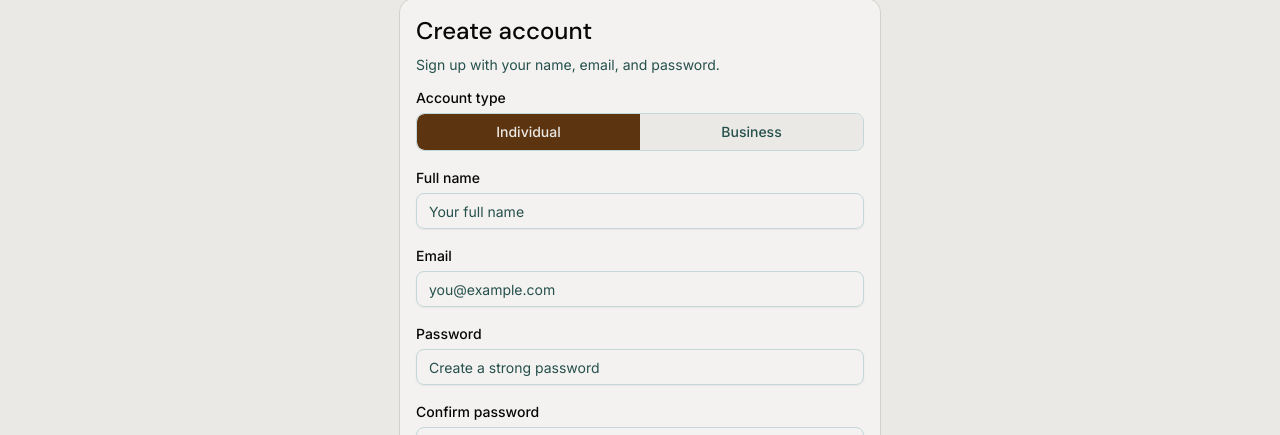
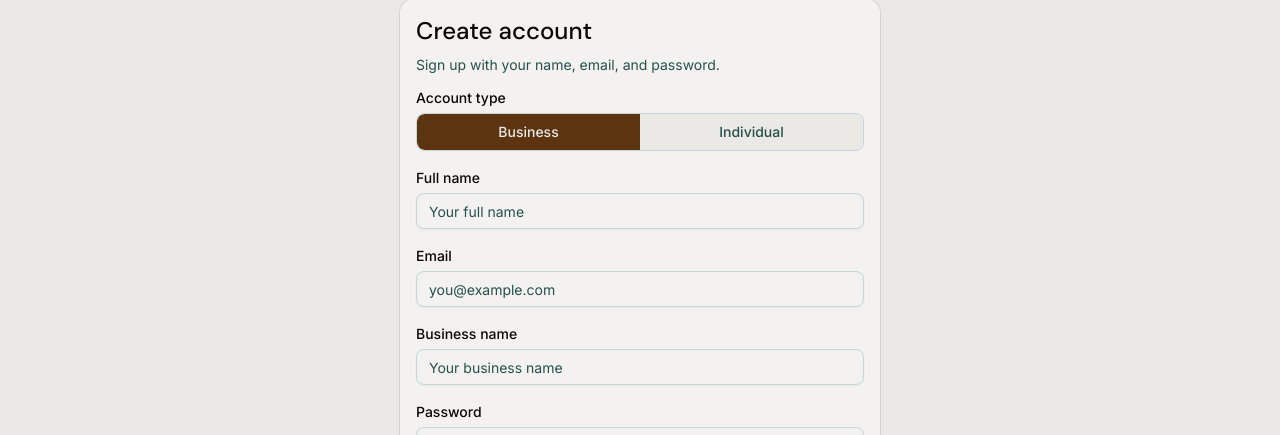
Before and after one commit to youmimic/youmimic-client-portal, a Next.js app: page /signup in a window 1280 px wide. Shown: the part 106-541 px from the top of the page. Built offline with nearby package versions, Linux system fonts and the light colour scheme; no server answers.

Commit message:
changed the order of toggle buttons in the signup page

```diff
--- a/app/signup/page.tsx
+++ b/app/signup/page.tsx
@@ -86,7 +86,7 @@ export default function SignupPage() {
       email: "",
       password: "",
       confirmPassword: "",
-      accountType: "INDIVIDUAL",
+      accountType: "BUSINESS",
       businessName: "",
       acceptTerms: false,
       termsLinkClicked: false,
@@ -190,7 +190,7 @@ export default function SignupPage() {
                   <FormItem>
                     <FormLabel>Account type</FormLabel>
                     <div className="grid grid-cols-2 overflow-hidden rounded-md border">
-                      {ACCOUNT_TYPES.map((type) => (
+                      {[...ACCOUNT_TYPES].reverse().map((type) => (
                         <button
                           key={type}
                           type="button"
@@ -206,7 +206,7 @@ export default function SignupPage() {
                             field.value === type
                               ? "bg-primary text-primary-foreground"
                               : "bg-background text-muted-foreground hover:bg-muted hover:text-foreground",
-                            type === "INDIVIDUAL" ? "rounded-l-md" : "rounded-r-md",
+                            type === "BUSINESS" ? "rounded-l-md" : "rounded-r-md",
                           )}
                           aria-pressed={field.value === type}
                         >
```
